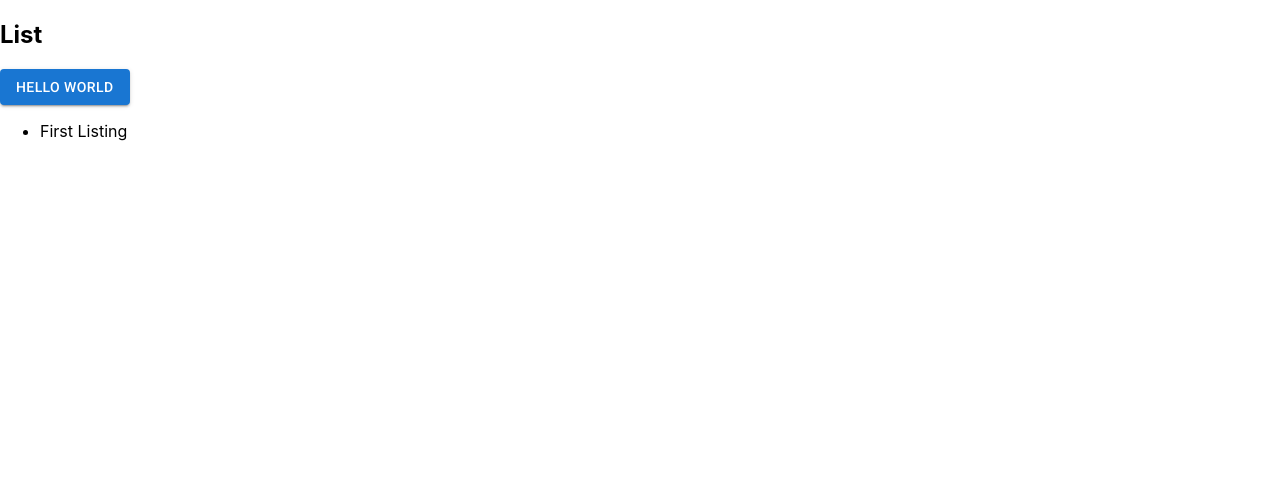
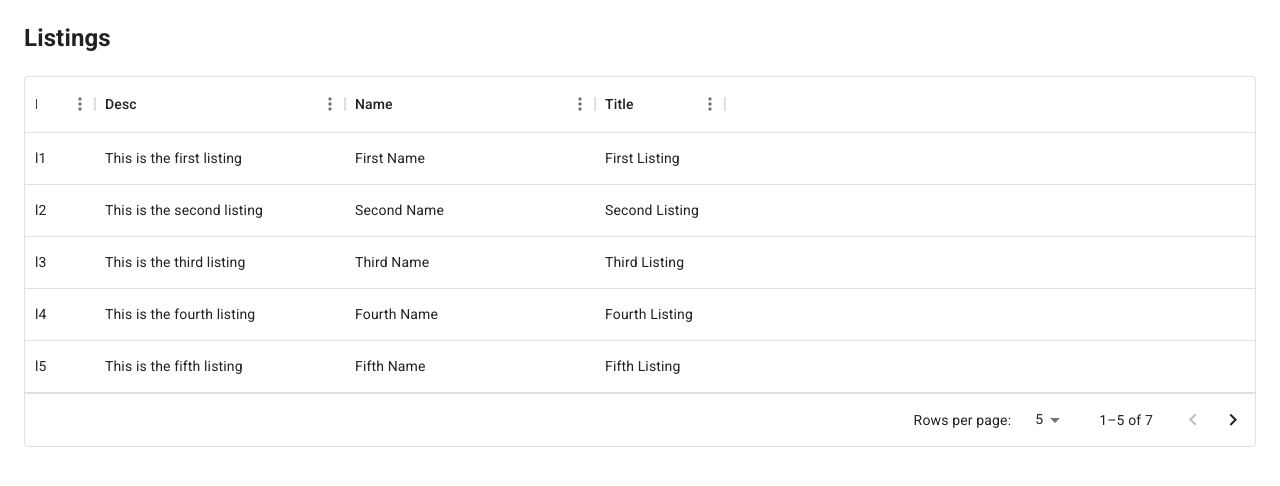
Before and after one commit to agersea/redux-poc, a Next.js app: page /listings in a window 1280 px wide. Shown: the top 486 px of the page. Built offline with nearby package versions, Linux system fonts and the light colour scheme.

Commit message:
Data Grid.  Drawer.  Use actions to change properties locally.

```diff
--- a/package.json
+++ b/package.json
@@ -13,6 +13,7 @@
     "@fontsource/roboto": "^4.5.8",
     "@mui/icons-material": "^5.11.16",
     "@mui/material": "^5.12.3",
+    "@mui/x-data-grid": "^6.3.1",
     "@reduxjs/toolkit": "^1.3.6",
     "next": "latest",
     "react": "^18.1.0",
--- a/src/listings/List.tsx
+++ b/src/listings/List.tsx
@@ -1,18 +1,81 @@
 import React, { useState } from 'react'
 import { useSelector, useDispatch } from 'react-redux'
-import Button from '@mui/material/Button';
-import {AppState} from '../store'
-import {Dto} from './dtos'
+import { Button, Container, CssBaseline, Drawer } from '@mui/material'
+import { DataGrid, GridColDef } from '@mui/x-data-grid';
+
+import { AppState } from '../store'
+import { Dto } from './dtos'
+import { setActive, setList } from './listingsSlice'
+
+const columns: GridColDef[] = [
+  { field: 'id', headerName: 'ID', width: 70 },
+  { field: 'description', headerName: 'Desc', width: 250 },
+  { field: 'name', headerName: 'Name', width: 250 },
+  { field: 'title', headerName: 'Title', width: 130 },
+];
 
 function List() {
   // const dl = useSelector(list)
+  const dispatch = useDispatch()
+  const [state, setState] = useState({ drawerActive: false })
+
+  const al: Dto | null = useSelector((s: AppState) => s.listings.active)
   const dl: Dto[] = useSelector((s: AppState) => s.listings.list)
+
+  function btnHandler() {
+    if (!al) return
+    const changed: Dto = {
+      id: al.id,
+      description: 'Changed Desc',
+      name: 'Changed Name',
+      title: 'Changed Title'
+    }
+    const cList = dl.map((e) => {
+      if (e.id !== al.id) return e
+      const r = { ...e }
+      r.description = changed.description
+      r.id = changed.id
+      r.name = changed.name
+      r.title = changed.title
+      return r
+    })
+    dispatch(setActive(changed))
+    dispatch(setList(cList))
+  }
+
+
   return <>
-    <h2>List</h2>
-    <Button variant="contained">Hello World</Button>
-    <ul>
-      { dl.map((e: Dto) => { return <li key={e.id}>{e.title}</li> }) }
-    </ul>
+    <CssBaseline />
+    <Drawer
+      anchor='right'
+      open={state['drawerActive']}
+      onClose={() => setState({ drawerActive: false })}
+    >
+      <Container>
+        <h2>{al?.title}</h2>
+        <p>Name: {al?.name}</p>
+        <p>Id: {al?.id}</p>
+        <p>Description: {al?.description}</p>
+        <Button variant="contained" onClick={btnHandler}>Change Some Stuff</Button>
+      </Container>
+    </Drawer>
+    <Container maxWidth='xl'>
+      <h2>Listings</h2>
+      <DataGrid
+        columns={columns}
+        initialState={{
+          pagination: {
+            paginationModel: { page: 0, pageSize: 5 },
+          },
+        }}
+        pageSizeOptions={[5, 10]}
+        rows={dl}
+        onRowClick={(e) => {
+          dispatch(setActive(e.row))
+          setState({ drawerActive: true })
+        }}
+      />
+    </Container>
   </>
 }
 
--- a/src/listings/listingsSlice.ts
+++ b/src/listings/listingsSlice.ts
@@ -4,11 +4,15 @@ import { Dto, State} from './dtos'
 // define the initial state using LS type
 const initialState: State = {
     active: null,
-    list: <Dto[]>[{
-        id: 'l1',
-        title: 'First Listing',
-        description: 'This is the first listing',
-    }],
+    list: <Dto[]>[
+      { id: 'l1', description: 'This is the first listing', name: 'First Name', title: 'First Listing', },
+      { id: 'l2', description: 'This is the second listing', name: 'Second Name', title: 'Second Listing', },
+      { id: 'l3', description: 'This is the third listing', name: 'Third Name', title: 'Third Listing', },
+      { id: 'l4', description: 'This is the fourth listing', name: 'Fourth Name', title: 'Fourth Listing', },
+      { id: 'l5', description: 'This is the fifth listing', name: 'Fifth Name', title: 'Fifth Listing', },
+      { id: 'l6', description: 'This is the sixth listing', name: 'Sixth Name', title: 'Sixth Listing', },
+      { id: 'l7', description: 'This is the seventh listing', name: 'Seventh Name', title: 'Seventh Listing', },
+    ],
 }
 
 /** createSlice() is a function that accepts an initial state, an object full of reducer functions, and a "slice name",
@@ -33,6 +37,7 @@ export const listingsSlice = createSlice({
 })
 
 export const { setList } = listingsSlice.actions
+export const { setActive } = listingsSlice.actions
 
 // ********** Selectors **********
 export const active = (state: State) => state.active
```
Also changed, not shown: 1 other file (tests, documents, lock files or other folders).
